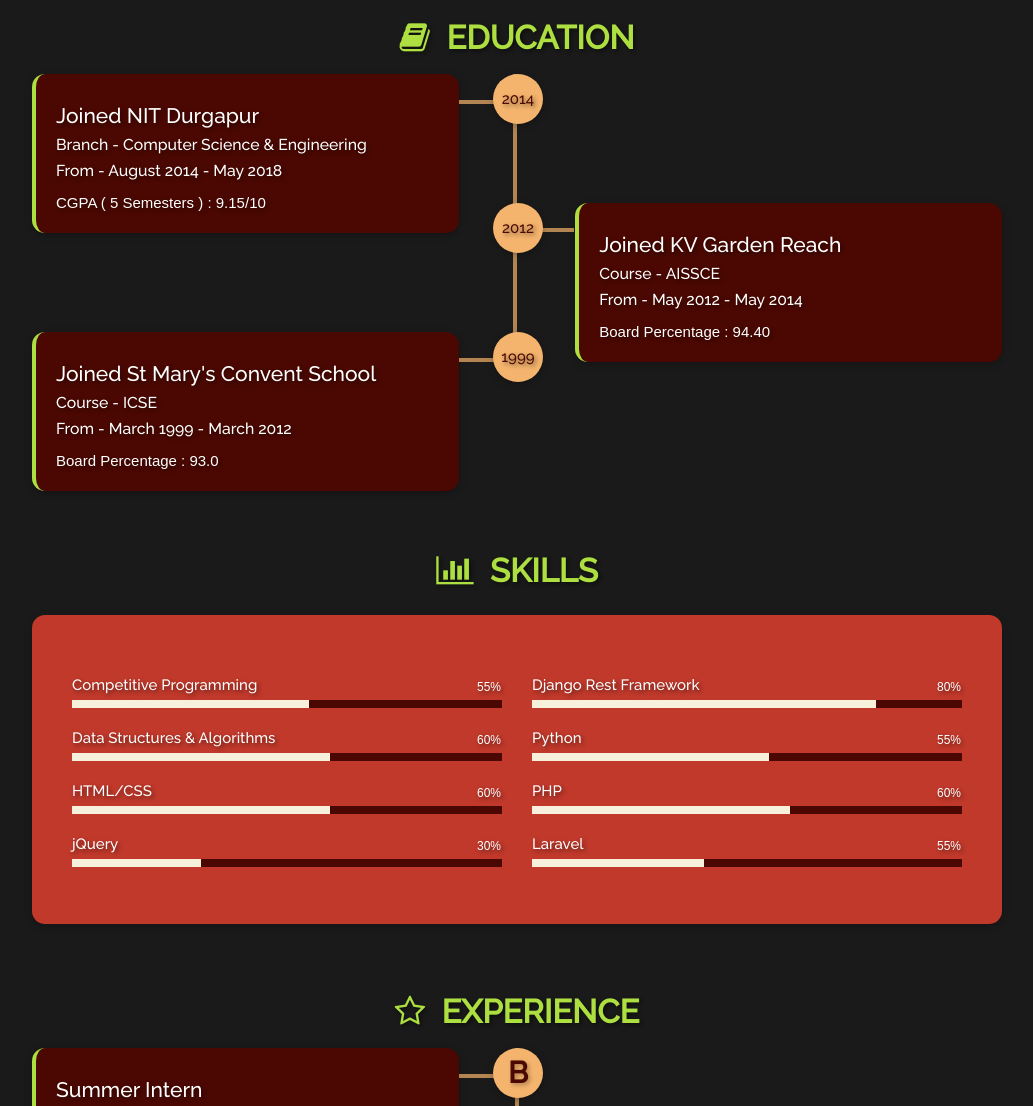
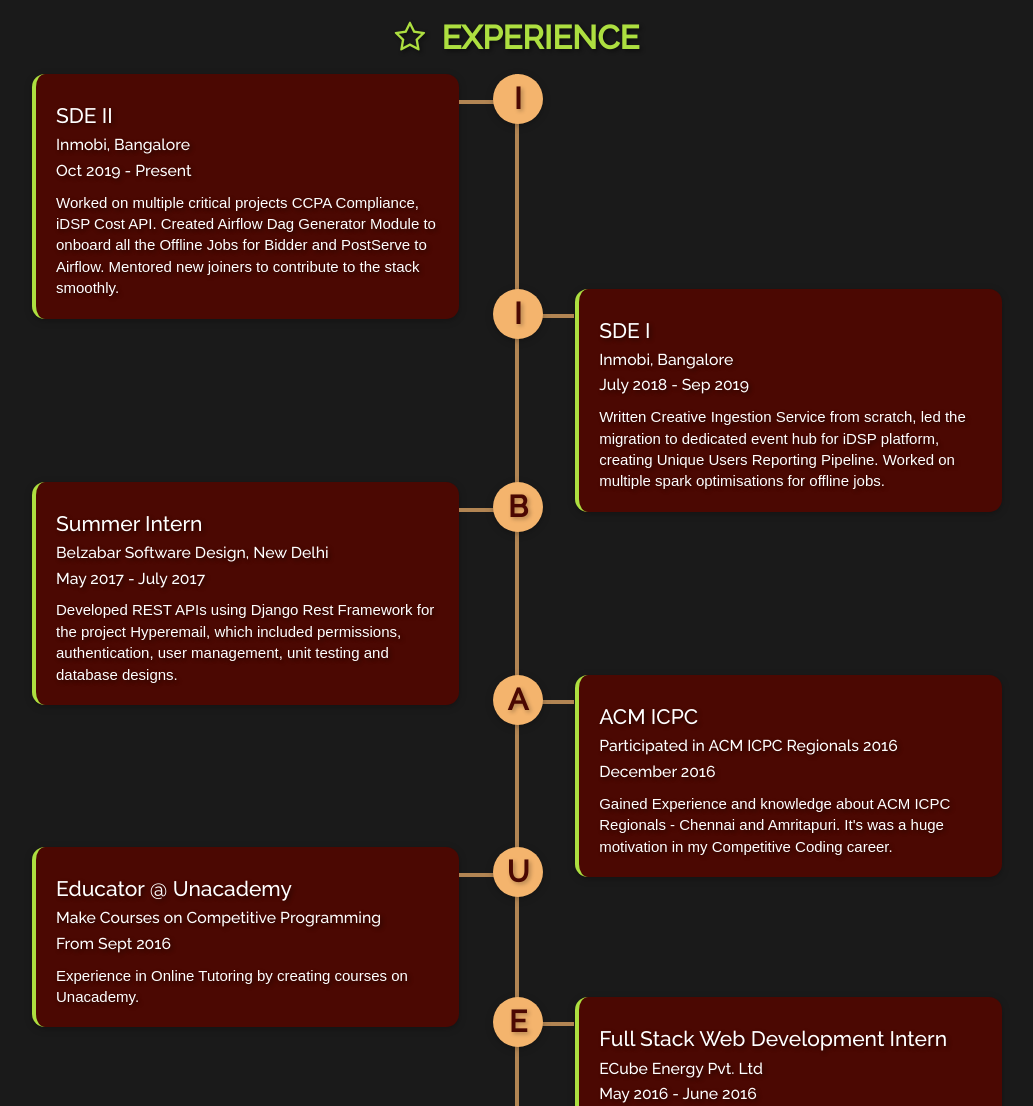
Before and after one commit to arka-nitd/arka-nitd-old.github.io, a plain HTML site: page index.html in a window 1280 px wide. Shown: the part 908-2014 px from the top of the page, without its empty margins (123-1156 px from the left). Drawn offline with Linux system fonts and the light colour scheme; some packages are replaced by stand-ins of ours; a web font is replaced by a local one.

Commit message:
Added Changes

```diff
--- a/index.html
+++ b/index.html
@@ -69,7 +69,7 @@
             <!-- NAME & STATUS -->
             <div class="text-holder text-center">
                 <h2>ARKA ROY</h2><br>
-                <h6>CSE UNDERGRADUATE | NIT DURGAPUR</h6>
+                <h6>SDE II, INMOBI | CSE GRAD, NIT DURGAPUR</h6>
             </div>
         </div>
     </div>
@@ -117,7 +117,7 @@
                 <div id="v-card" class="card">
 
                     <div id="profile" class="right">
-                        <img alt="profile-image" class="img-responsive" src="images/profile/profile.png">
+                        <img alt="profile-image" class="img-responsive" src="images/profile/profile.jpeg">
                         <div class="slant"></div>
                     </div>
 
@@ -125,14 +125,14 @@
 
                         <div class="info-headings">
                             <h4 class="text-uppercase left">ARKA ROY</h4>
-                            <h6 class="text-capitalize left">Loves Problem Solving & Software Development</h6>
+                            <h6 class="text-capitalize left">Big Data Enthusiast, Enjoys Problem Solving</h6>
                         </div>
 
                         <div class="infos">
                             <ul class="profile-list">
                                 <li class="clearfix">
                                     <span class="title"><i class="fa fa-envelope fa-sm"></i></span>
-                                    <span class="content">&nbsp;&nbsp;ar.20140544@btech.nitdgp.ac.in</span>
+                                    <span class="content">&nbsp;&nbsp;arka.nitdgp14@gmail.com</span>
                                 </li>
                                 <li class="clearfix">
                                     <span class="title"><i class="fa fa-skype" aria-hidden="true"></i></span>
@@ -144,7 +144,7 @@
                                 </li>
                                 <li class="clearfix">
                                     <span class="title"><i class="fa fa-map-marker"></i></span>
-                                    <span class="content">&nbsp;&nbsp;Hall 5, NIT Durgapur</span>
+                                    <span class="content">&nbsp;&nbsp;Bangalore, India</span>
                                 </li>
 
                             </ul>
@@ -183,8 +183,8 @@
 
                         <p>
                             Hello! I am Arka, a CSE Undergraduate from NIT Durgapur.
-                            I love Competitive Programming and Web Development. Challenges always inspire me
-                            and I good with deadlines !
+                            Currently working with Inmobi as SDE II, leading the data processing stack
+                            in iDSP Team. I love to solve complex problems and enjoy almost anything.
                         </p>
                     </div>
 
@@ -204,36 +204,36 @@
 </div>
 
 
-<section id="education" class="section">
+<section id="experience" class="section">
     <div class="container">
 
         <div class="section-title">
-            <h4 class="text-uppercase text-center"><i class="fa fa-book" ></i>&nbsp;&nbsp;Education</h4>
+            <h4 class="text-uppercase text-center"><i class="fa fa-star-o"></i>&nbsp;&nbsp;Experience</h4>
         </div>
 
-        <div id="timeline-education">
-
+        <div id="timeline-experience">
 
             <div class="timeline-block">
 
-                <div class="timeline-dot"><span class="medium">2014</span></div>
+                <div class="timeline-dot"><h6>I</h6></div>
 
                 <div class="card timeline-content">
                     <div class="card-content">
 
-                        <h6 class="timeline-title">Joined NIT Durgapur</h6>
+                        <h6 class="timeline-title">SDE II</h6>
 
                         <div class="timeline-info">
                             <h6>
-                                <small>Branch - Computer Science & Engineering</small>
+                                <small>Inmobi, Bangalore</small>
                             </h6>
                             <h6>
-                                <small>From - August 2014 - May 2018</small>
+                                <small>Oct 2019 - Present</small>
                             </h6>
                         </div>
-
                         <p>
-                            CGPA ( 5 Semesters ) : 9.15/10
+                            Worked on multiple critical projects CCPA Compliance, iDSP Cost API.
+                            Created Airflow Dag Generator Module to onboard all the Offline Jobs for Bidder
+                            and PostServe to Airflow. Mentored new joiners to contribute to the stack smoothly.
                         </p>
 
                     </div>
@@ -242,141 +242,30 @@
 
             <div class="timeline-block">
 
-                <div class="timeline-dot"><span class="medium">2012</span></div>
+                <div class="timeline-dot"><h6>I</h6></div>
 
                 <div class="card timeline-content">
                     <div class="card-content">
 
-                        <h6 class="timeline-title">Joined KV Garden Reach</h6>
+                        <h6 class="timeline-title">SDE I</h6>
 
                         <div class="timeline-info">
                             <h6>
-                                <small>Course - AISSCE</small>
+                                <small>Inmobi, Bangalore</small>
                             </h6>
                             <h6>
-                                <small>From - May 2012 - May 2014</small>
+                                <small>July 2018 - Sep 2019</small>
                             </h6>
                         </div>
-
                         <p>
-                            Board Percentage : 94.40
+                            Written Creative Ingestion Service from scratch, led the migration to dedicated event hub
+                            for iDSP platform, creating Unique Users Reporting Pipeline.
+                            Worked on multiple spark optimisations for offline jobs.
                         </p>
 
                     </div>
                 </div>
             </div>
-
-             <div class="timeline-block">
-
-                <div class="timeline-dot"><span class="medium">1999</span></div>
-
-                <div class="card timeline-content">
-                    <div class="card-content">
-
-                        <h6 class="timeline-title">Joined St Mary's Convent School</h6>
-
-                        <div class="timeline-info">
-                            <h6>
-                                <small>Course - ICSE</small>
-                            </h6>
-                            <h6>
-                                <small>From - March 1999 - March 2012</small>
-                            </h6>
-                        </div>
-
-                        <p>
-                            Board Percentage : 93.0
-                        </p>
-
-                    </div>
-                </div>
-            </div>
-        </div>
-    </div>
-</section>
-
-
-
-<section id="skills" class="section">
-    <div class="container">
-
-        <div class="section-title">
-            <h4 class="text-uppercase text-center"><i class="fa fa-bar-chart"></i>&nbsp;&nbsp;Skills</h4>
-        </div>
-        <div class="row">
-            <div class="col-md-12 col-sm-12 col-xs-12">
-                <div id="skills-card" class="card">
-                    <div class="card-content">
-                        <div class="row">
-
-                            <div class="col-md-6 col-sm-12 col-xs-12">
-
-                                <div class="skillbar" data-percent="55%">
-                                    <div class="skillbar-title"><span>Competitive Programming</span></div>
-                                    <div class="skillbar-bar"></div>
-                                    <div class="skill-bar-percent">55%</div>
-                                </div>
-                                <div class="skillbar" data-percent="60%">
-                                    <div class="skillbar-title"><span>Data Structures & Algorithms</span></div>
-                                    <div class="skillbar-bar"></div>
-                                    <div class="skill-bar-percent">60%</div>
-                                </div>
-
-                                <div class="skillbar" data-percent="60%">
-                                    <div class="skillbar-title"><span>HTML/CSS</span></div>
-                                    <div class="skillbar-bar"></div>
-                                    <div class="skill-bar-percent">60%</div>
-                                </div>
-                                <div class="skillbar" data-percent="30%">
-                                    <div class="skillbar-title"><span>jQuery</span></div>
-                                    <div class="skillbar-bar"></div>
-                                    <div class="skill-bar-percent">30%</div>
-                                </div>
-                            </div>
-
-                            <div class="col-md-6 col-sm-12 col-xs-12">
-
-                                <div class="skillbar" data-percent="80%">
-                                    <div class="skillbar-title"><span>Django Rest Framework</span></div>
-                                    <div class="skillbar-bar"></div>
-                                    <div class="skill-bar-percent">80%</div>
-                                </div>
-
-                                <div class="skillbar" data-percent="55%">
-                                    <div class="skillbar-title"><span>Python</span></div>
-                                    <div class="skillbar-bar"></div>
-                                    <div class="skill-bar-percent">55%</div>
-                                </div>
-                                <div class="skillbar" data-percent="60%">
-                                    <div class="skillbar-title"><span>PHP</span></div>
-                                    <div class="skillbar-bar"></div>
-                                    <div class="skill-bar-percent">60%</div>
-                                </div>
-
-                                <div class="skillbar" data-percent="40%">
-                                    <div class="skillbar-title"><span>Laravel</span></div>
-                                    <div class="skillbar-bar"></div>
-                                    <div class="skill-bar-percent">55%</div>
-                                </div>
-
-                            </div>
-                        </div>
-                    </div>
-                </div>
-            </div>
-        </div>
-    </div>
-</section>
-
-
-<section id="experience" class="section">
-    <div class="container">
-
-        <div class="section-title">
-            <h4 class="text-uppercase text-center"><i class="fa fa-star-o"></i>&nbsp;&nbsp;Experience</h4>
-        </div>
-
-        <div id="timeline-experience">
 
             <div class="timeline-block">
 
@@ -514,6 +403,98 @@
         </div>
     </div>
 </section>
+
+<section id="education" class="section">
+    <div class="container">
+
+        <div class="section-title">
+            <h4 class="text-uppercase text-center"><i class="fa fa-book" ></i>&nbsp;&nbsp;Education</h4>
+        </div>
+
+        <div id="timeline-education">
+
+
+            <div class="timeline-block">
+
+                <div class="timeline-dot"><span class="medium">2014</span></div>
+
+                <div class="card timeline-content">
+                    <div class="card-content">
+
+                        <h6 class="timeline-title">Joined NIT Durgapur</h6>
+
+                        <div class="timeline-info">
+                            <h6>
+                                <small>Branch - Computer Science & Engineering</small>
+                            </h6>
+                            <h6>
+                                <small>From - August 2014 - May 2018</small>
+                            </h6>
+                        </div>
+
+                        <p>
+                            CGPA : 9.1/10
+                        </p>
+
+                    </div>
+                </div>
+            </div>
+
+            <div class="timeline-block">
+
+                <div class="timeline-dot"><span class="medium">2012</span></div>
+
+                <div class="card timeline-content">
+                    <div class="card-content">
+
+                        <h6 class="timeline-title">Joined KV Garden Reach</h6>
+
+                        <div class="timeline-info">
+                            <h6>
+                                <small>Course - AISSCE</small>
+                            </h6>
+                            <h6>
+                                <small>From - May 2012 - May 2014</small>
+                            </h6>
+                        </div>
+
+                        <p>
+                            Board Percentage : 94.40
+                        </p>
+
+                    </div>
+                </div>
+            </div>
+
+            <div class="timeline-block">
+
+                <div class="timeline-dot"><span class="medium">1999</span></div>
+
+                <div class="card timeline-content">
+                    <div class="card-content">
+
+                        <h6 class="timeline-title">Joined St Mary's Convent School</h6>
+
+                        <div class="timeline-info">
+                            <h6>
+                                <small>Course - ICSE</small>
+                            </h6>
+                            <h6>
+                                <small>From - March 1999 - March 2012</small>
+                            </h6>
+                        </div>
+
+                        <p>
+                            Board Percentage : 93.0
+                        </p>
+
+                    </div>
+                </div>
+            </div>
+        </div>
+    </div>
+</section>
+
 
 <section id="portfolios" class="section">
     <div class="container">
```
Also changed, not shown: images/profile/profile.jpeg (added), images/profile/profile.png (deleted).
